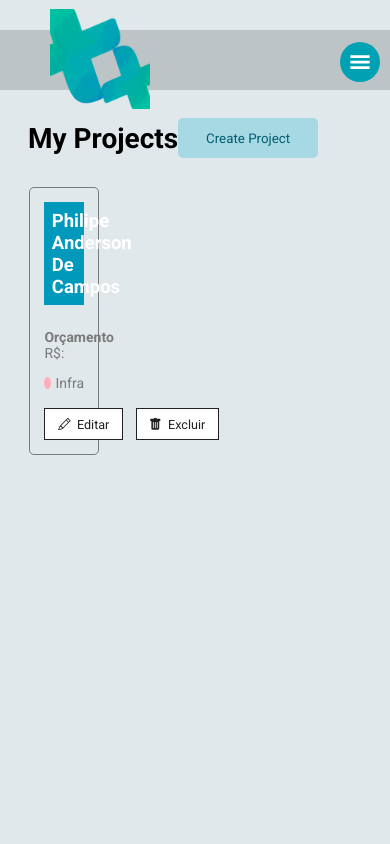
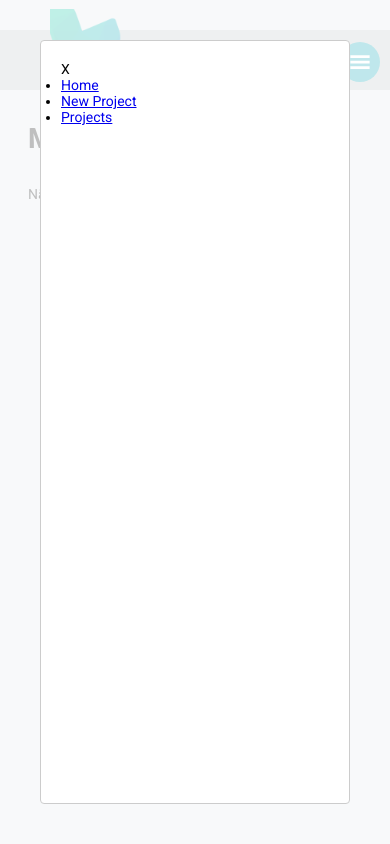
Before and after one commit to PhilipeAnderson/projects_manager, a React (Create React App) app: page /projects in a window 390 px wide. Both pictures are taken after a click on the element 360 px from the left and 62 px from the top of the page. Shown: the top 844 px of the page. Built offline with nearby package versions, Linux system fonts and the light colour scheme; data requests are answered from the project's data file.

Commit message:
Added component Modal for the Responsive Menu

```diff
--- a/db.json
+++ b/db.json
@@ -1,16 +1,5 @@
 {
-  "projects": [
-    {
-      "name": "Philipe Anderson De Campos",
-      "category": {
-        "id": "1",
-        "name": "Infra"
-      },
-      "cost": 0,
-      "services": [],
-      "id": 1
-    }
-  ],
+  "projects": [],
   "categories": [
     {
       "id": 1,
--- a/src/App.js
+++ b/src/App.js
@@ -1,5 +1,5 @@
-import React from 'react'
 import { BrowserRouter as Router, Routes, Route } from 'react-router-dom'
+import Modal from 'react-modal';
 
 import { Home } from './pages/Home/Home';
 
@@ -12,10 +12,11 @@ import { Footer } from './components/Footer/Footer';
 
 import { GlobalStyle } from './global.js';
 import { Container } from './Layout/Container';
-import { MenuModal } from './components/MenuModal/MenuModal';
 
+Modal.setAppElement('#root');
 
 function App() {
+
   return (
     <Router>
       <Header />
@@ -29,12 +30,7 @@ function App() {
       </Container>
       <Footer />
       <GlobalStyle />
-      <MenuModal
-        //isOpen={isNewTrasactionModalOpen}
-        //onRequestClose={handleCloseNewTransactionModal}
-      />
     </Router>
-
   );
 }
 
--- a/src/components/MenuModal/MenuModal.js
+++ /dev/null
@@ -1,16 +0,0 @@
-import Modal from "react-modal";
-
-
-export function MenuModal({isOpen, onRequestClose}) {
-
-
-
-  return (
-    <Modal
-      isOpen={isOpen}
-      onRequestClose={onRequestClose}
-    >
-
-    </Modal>
-  )
-}
--- a/src/components/NavBar/NavBar.js
+++ b/src/components/NavBar/NavBar.js
@@ -1,13 +1,26 @@
+import { useState } from 'react';
+import Modal from 'react-modal/lib/components/Modal';
 import { Link } from 'react-router-dom';
+import { GiHamburgerMenu } from 'react-icons/gi';
+
 import { Container, MenuIcon} from './styles.js';
-
-import { GiHamburgerMenu } from 'react-icons/gi';
 
 
 export function NavBar() {
+
+	const [isMenuOpen, setIsMenuOpen] = useState(false)
+
+	function handleMenuOpenModal(){
+		setIsMenuOpen(true)
+	}
+
+	function handleMenuCloseModal(){
+		setIsMenuOpen(false)
+	}
+
 	return (
 		<Container>
-			<MenuIcon>
+			<MenuIcon onClick={handleMenuOpenModal}>
 				<GiHamburgerMenu/>
 			</MenuIcon>
 
@@ -22,6 +35,24 @@ export function NavBar() {
 					<Link to="/projects">Projects</Link>
 				</li>
 			</ul>
+
+			<Modal
+				isOpen={isMenuOpen}
+				onRequestClose={handleMenuCloseModal}
+			>
+				<ul>
+					<p onClick={handleMenuCloseModal}>X</p>
+					<li>
+						<Link to="/">Home</Link>
+					</li>
+					<li>
+						<Link to="/newproject">New Project</Link>
+					</li>
+					<li>
+						<Link to="/projects">Projects</Link>
+					</li>
+				</ul>
+			</Modal>
 		</Container>
 	)
 }
```
Also changed, not shown: src/components/MenuModal/styles.js (deleted, +0 -10 lines).
